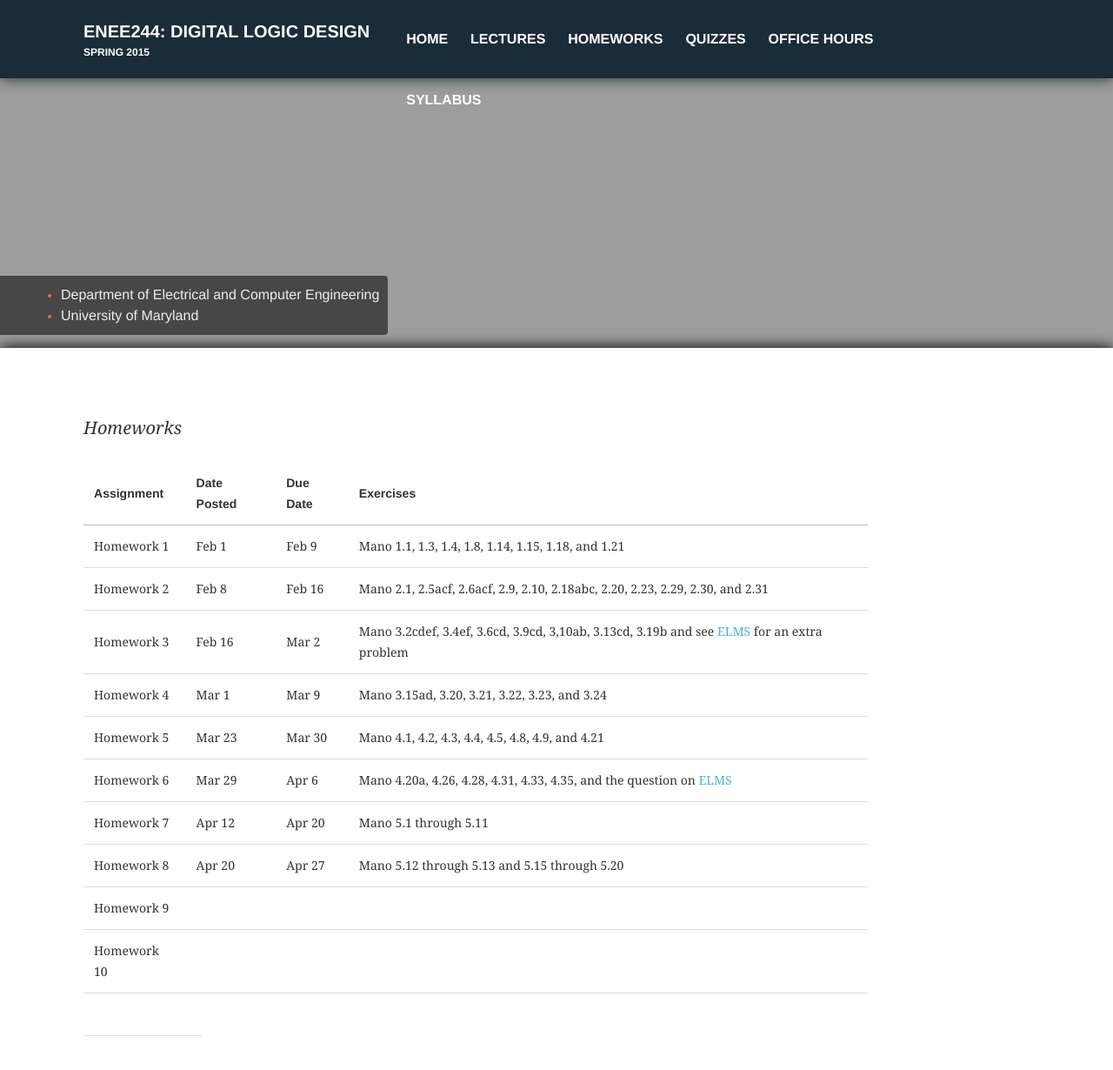
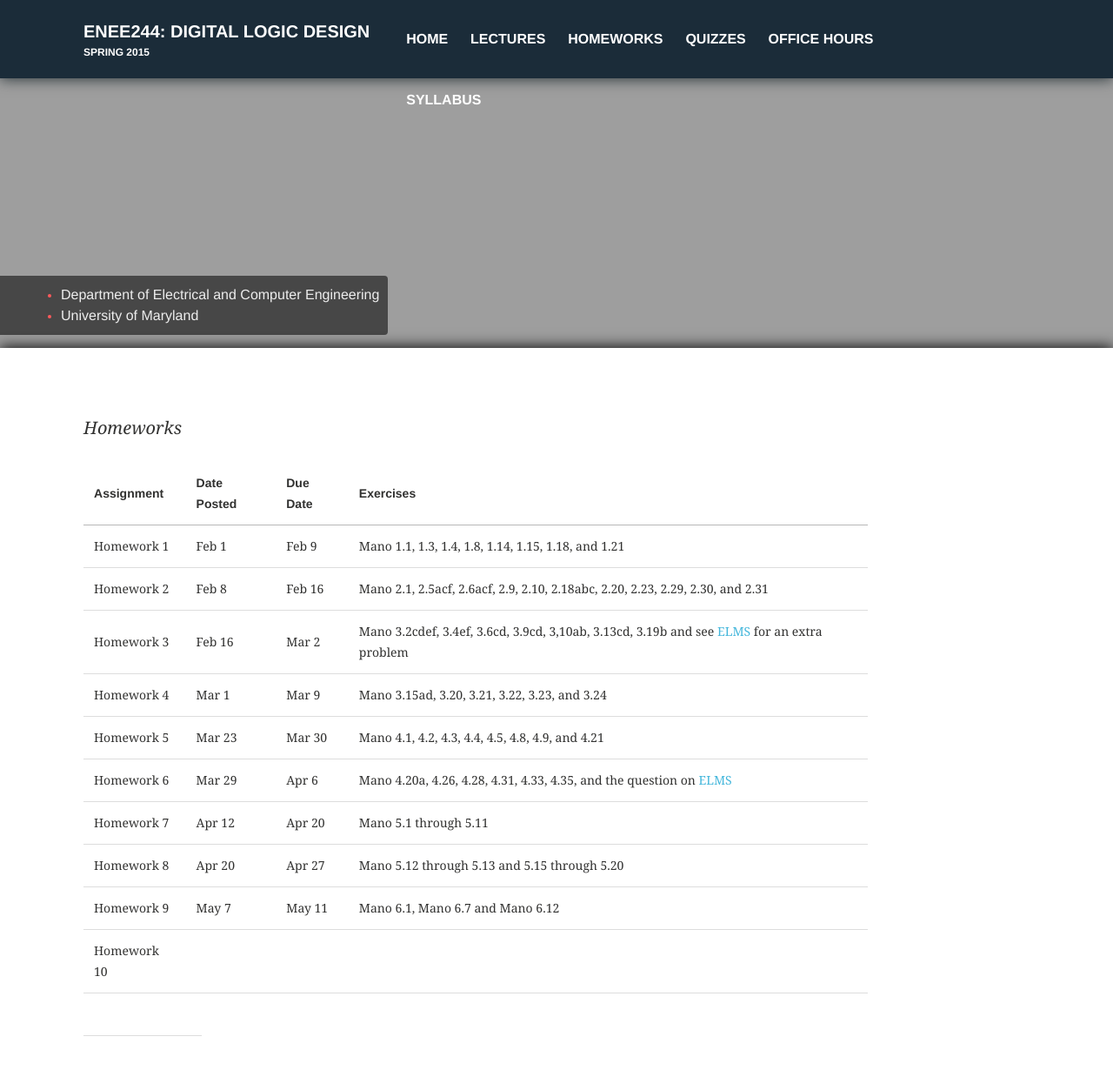
Before and after one commit to enee244/enee244.github.io, a Jekyll site: the page built from homeworks/index.md, in a window 1280 px wide and 1258 px high. Shown: the top 1230 px of the window at 87% size. Built offline with Jekyll 4.4.1, drawn with Linux system fonts in a browser that asks for light colours.

Commit message:
Update index.md

```diff
--- a/homeworks/index.md
+++ b/homeworks/index.md
@@ -19,5 +19,5 @@ Homework 5 |     Mar 23  |  Mar 30  | Mano 4.1, 4.2, 4.3, 4.4, 4.5, 4.8, 4.9, an
 Homework 6 |     Mar 29  |  Apr 6   | Mano 4.20a, 4.26, 4.28, 4.31, 4.33, 4.35, and the question on [ELMS](https://myelms.umd.edu/courses/1131242/discussion_topics/2600746)
 Homework 7 |     Apr 12  |  Apr 20  | Mano 5.1 through 5.11
 Homework 8 |     Apr 20  |  Apr 27  | Mano 5.12 through 5.13 and 5.15 through 5.20
-Homework 9 |             |          |
+Homework 9 |     May 7        | May 11  | Mano 6.1, Mano 6.7 and Mano 6.12
 Homework 10|             |          |
```
